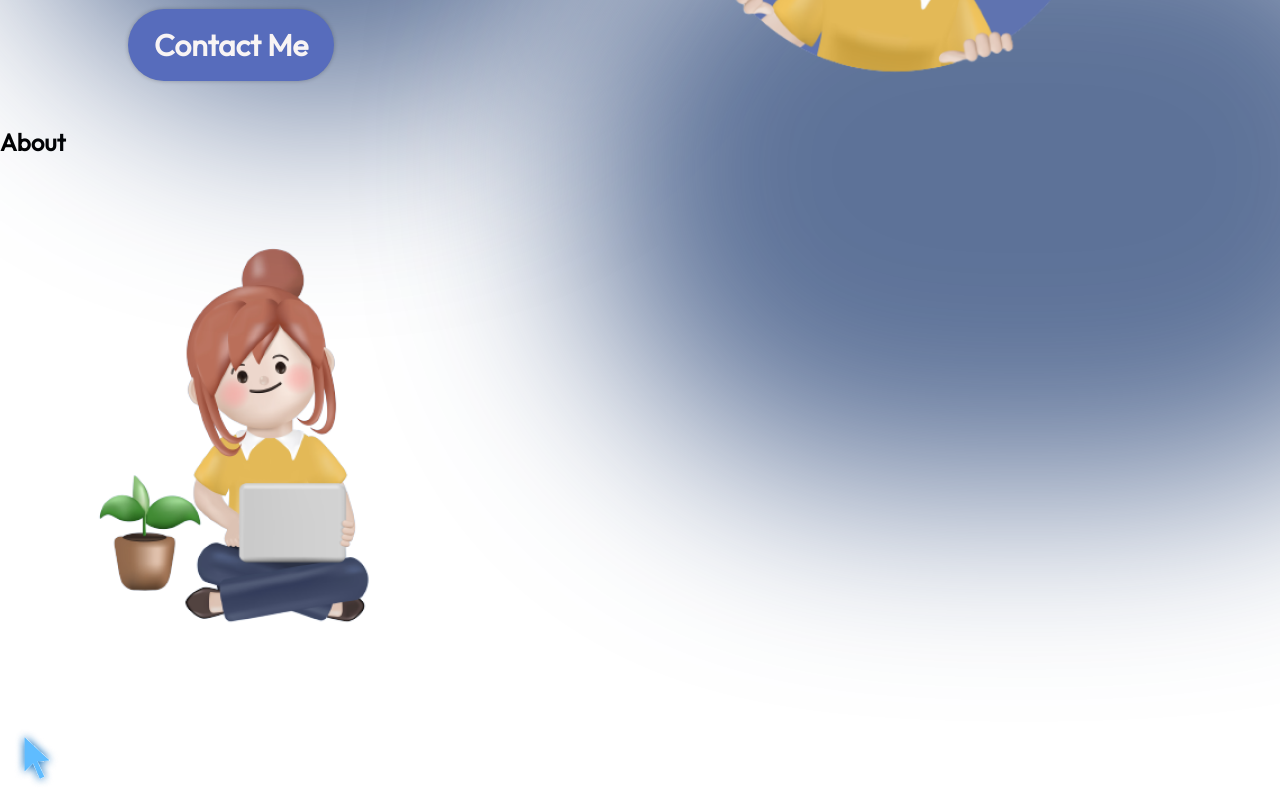
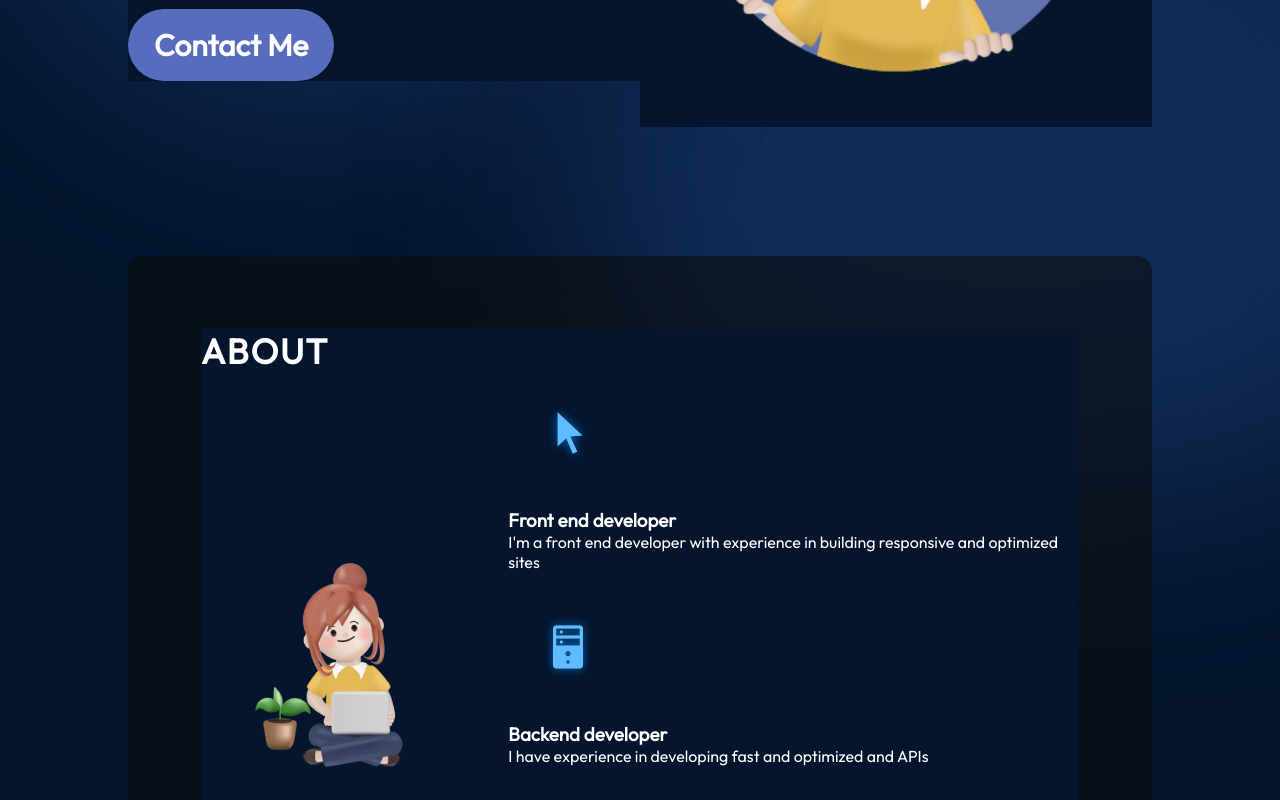
Before and after one commit to Dikshasharmaa/ResponsivePortfolio, a React (Create React App) app: page / in a window 1280 px wide. Shown: the part 700-1500 px from the top of the page. Built offline with nearby package versions, Linux system fonts and the light colour scheme.

Commit message:
Added some css to the about.modules.css file

```diff
--- a/src/components/About/About.module.css
+++ b/src/components/About/About.module.css
@@ -0,0 +1,47 @@
+@import "../../vars.css";
+.container{
+    position:relative;
+    background-color: rgba(12, 12, 12, 0.6);
+    border-radius: 15px;
+    padding: 73px;
+    margin-top: 129px;
+    z-index: 1;
+    margin-left: 10%;
+    margin-right: 10%;
+}
+.title{
+    color: var(--color-text);
+    font-size: 35px;
+    font-weight: 700;
+    letter-spacing: 1.75px;
+    text-transform: uppercase;
+}
+.content{
+    display: flex;
+    flex-direction: row;
+    align-items: center;
+}
+.aboutImage{
+    width: 35%;
+}
+.aboutItems{
+    color: var(--color-text);
+    display: flex;
+    flex-direction: column;
+    gap:15px;
+
+}
+.aboutItem{
+    display: flex;
+    flex-direction: row;
+    align-items: center;
+    border-radius: 20px;
+    list-style: none;
+    padding: 25px;
+    background-image: linear-gradient(90deg, rgba(165, 215, 232, 0.42)0%,
+    rgba(255, 255, 255, 0)100%);
+    background-size: 0 100%;
+}
+.aboutItem:hover{
+    background-size: 100% 100%;
+}
--- a/src/index.css
+++ b/src/index.css
@@ -3,6 +3,7 @@
   margin: 0;
   padding: 0;
   font-family: "Outfit", Arial, Helvetica, sans-serif;
+  background-color:  #04152d;
 }
 
 html {
--- a/src/vars.css
+++ b/src/vars.css
@@ -1,6 +1,6 @@
 :root {
   /* Colours */
-  --color-text: rgb(248, 244, 244);
+  --color-text: #fff;
   --color-primary: #576cbc;
   --color-secondary: #19376d;
   --color-dark: #0b2447;
```
